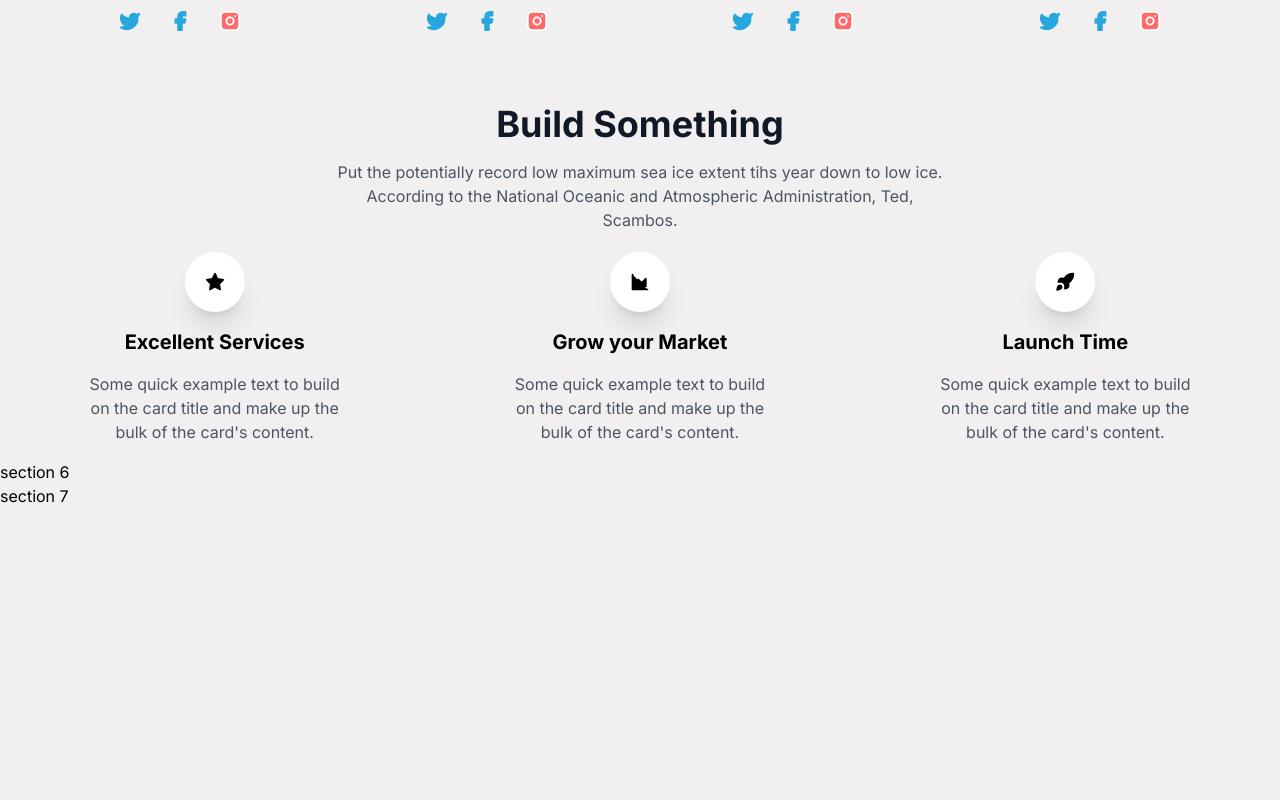
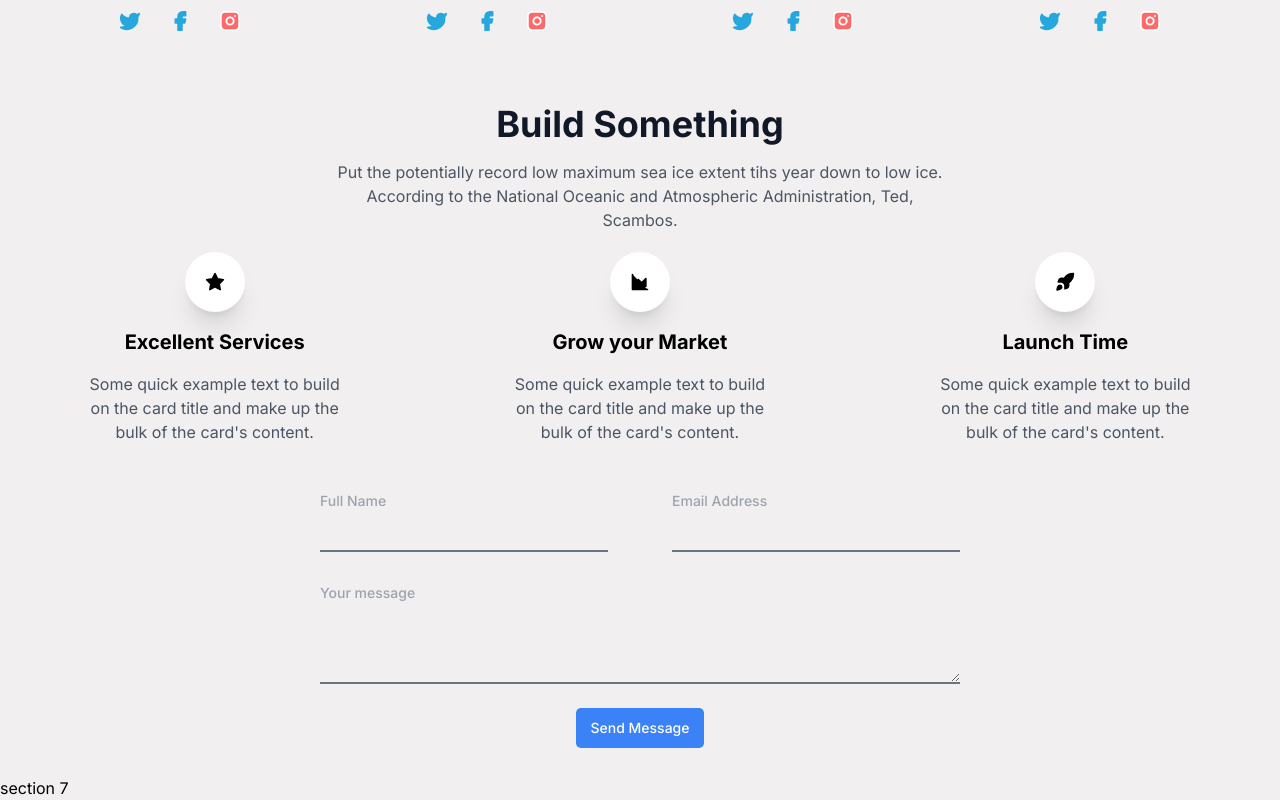
Before and after one commit to nelsonchege/creative_trim, a Next.js app: page / in a window 1280 px wide. Shown: the part 1893-2693 px from the top of the page. Before the commit the page ends 2401 px from the top, so only its background shows below. Built offline with nearby package versions, Linux system fonts and the light colour scheme.

Commit message:
adding the contact page

```diff
--- a/app/page.tsx
+++ b/app/page.tsx
@@ -1,4 +1,5 @@
 import Building from "@/components/Building";
+import Contact from "@/components/Contact";
 import Header from "@/components/Header";
 import Heros from "@/components/Heros";
 import Messaging from "@/components/Messaging";
@@ -10,10 +11,10 @@
     <>
       <Header />
       <Services />
-      <Messaging/>
-      <Heros/>
-      <Building/>
-      <div>section 6</div>
+      <Messaging />
+      <Heros />
+      <Building />
+      <Contact />
       <div>section 7</div>
     </>
   );
--- a/components/Building.tsx
+++ b/components/Building.tsx
@@ -15,7 +15,7 @@
           Administration, Ted, Scambos.
         </p>
       </div>
-      <div className="flex gap-7">
+      <div className="flex gap-7 flex-col sm:flex-row ">
         <BuildItem
           logo={<Star fill="black" size={20} />}
           title={"Excellent Services"}
--- /dev/null
+++ b/components/Contact.tsx
@@ -0,0 +1,14 @@
+import React from "react";
+import ContactForm from "./ContactForm";
+
+type Props = {};
+
+const Contact = (props: Props) => {
+  return (
+    <div className="w-full flex justify-center items-center py-7">
+      <ContactForm />
+    </div>
+  );
+};
+
+export default Contact;
--- /dev/null
+++ b/components/ContactForm.tsx
@@ -0,0 +1,45 @@
+"use client";
+
+import React from "react";
+import { Input } from "@/components/ui/input";
+import { Button } from "./ui/button";
+import { Textarea } from "./ui/textarea";
+import { Label } from "./ui/label";
+type Props = {};
+
+const ContactForm = (props: Props) => {
+  return (
+    <div className="w-5/6 sm:w-1/2 flex flex-col gap-3">
+      <div className="flex justify-between mb-4">
+        <div className="w-[45%]">
+          <Label htmlFor="full_name" className="text-gray-400">
+            Full Name
+          </Label>
+          <Input id="full_name" className="border-b-2 border-gray-500" />
+        </div>
+        <div className="w-[45%]">
+          <Label htmlFor="email_address" className="text-gray-400">
+            Email Address
+          </Label>
+          <Input id="email_address" className="border-b-2 border-gray-500" />
+        </div>
+      </div>
+      <div>
+        <Label htmlFor="message" className="text-gray-400">
+          Your message
+        </Label>
+        <Textarea
+          id="message"
+          className="border-b-2 border-gray-500"
+          cols={10}
+        />
+      </div>
+
+      <Button className="mt-3 bg-blue-500 hover:bg-blue-500 hover:shadow-2xl sm:w-1/5 self-center rounded-[5px] p-3 text-white transition duration-300 ease-in-out ">
+        Send Message
+      </Button>
+    </div>
+  );
+};
+
+export default ContactForm;
--- /dev/null
+++ b/components/ui/form.tsx
@@ -0,0 +1,176 @@
+import * as React from "react"
+import * as LabelPrimitive from "@radix-ui/react-label"
+import { Slot } from "@radix-ui/react-slot"
+import {
+  Controller,
+  ControllerProps,
+  FieldPath,
+  FieldValues,
+  FormProvider,
+  useFormContext,
+} from "react-hook-form"
+
+import { cn } from "@/lib/utils"
+import { Label } from "@/components/ui/label"
+
+const Form = FormProvider
+
+type FormFieldContextValue<
+  TFieldValues extends FieldValues = FieldValues,
+  TName extends FieldPath<TFieldValues> = FieldPath<TFieldValues>
+> = {
+  name: TName
+}
+
+const FormFieldContext = React.createContext<FormFieldContextValue>(
+  {} as FormFieldContextValue
+)
+
+const FormField = <
+  TFieldValues extends FieldValues = FieldValues,
+  TName extends FieldPath<TFieldValues> = FieldPath<TFieldValues>
+>({
+  ...props
+}: ControllerProps<TFieldValues, TName>) => {
+  return (
+    <FormFieldContext.Provider value={{ name: props.name }}>
+      <Controller {...props} />
+    </FormFieldContext.Provider>
+  )
+}
+
+const useFormField = () => {
+  const fieldContext = React.useContext(FormFieldContext)
+  const itemContext = React.useContext(FormItemContext)
+  const { getFieldState, formState } = useFormContext()
+
+  const fieldState = getFieldState(fieldContext.name, formState)
+
+  if (!fieldContext) {
+    throw new Error("useFormField should be used within <FormField>")
+  }
+
+  const { id } = itemContext
+
+  return {
+    id,
+    name: fieldContext.name,
+    formItemId: `${id}-form-item`,
+    formDescriptionId: `${id}-form-item-description`,
+    formMessageId: `${id}-form-item-message`,
+    ...fieldState,
+  }
+}
+
+type FormItemContextValue = {
+  id: string
+}
+
+const FormItemContext = React.createContext<FormItemContextValue>(
+  {} as FormItemContextValue
+)
+
+const FormItem = React.forwardRef<
+  HTMLDivElement,
+  React.HTMLAttributes<HTMLDivElement>
+>(({ className, ...props }, ref) => {
+  const id = React.useId()
+
+  return (
+    <FormItemContext.Provider value={{ id }}>
+      <div ref={ref} className={cn("space-y-2", className)} {...props} />
+    </FormItemContext.Provider>
+  )
+})
+FormItem.displayName = "FormItem"
+
+const FormLabel = React.forwardRef<
+  React.ElementRef<typeof LabelPrimitive.Root>,
+  React.ComponentPropsWithoutRef<typeof LabelPrimitive.Root>
+>(({ className, ...props }, ref) => {
+  const { error, formItemId } = useFormField()
+
+  return (
+    <Label
+      ref={ref}
+      className={cn(error && "text-destructive", className)}
+      htmlFor={formItemId}
+      {...props}
+    />
+  )
+})
+FormLabel.displayName = "FormLabel"
+
+const FormControl = React.forwardRef<
+  React.ElementRef<typeof Slot>,
+  React.ComponentPropsWithoutRef<typeof Slot>
+>(({ ...props }, ref) => {
+  const { error, formItemId, formDescriptionId, formMessageId } = useFormField()
+
+  return (
+    <Slot
+      ref={ref}
+      id={formItemId}
+      aria-describedby={
+        !error
+          ? `${formDescriptionId}`
+          : `${formDescriptionId} ${formMessageId}`
+      }
+      aria-invalid={!!error}
+      {...props}
+    />
+  )
+})
+FormControl.displayName = "FormControl"
+
+const FormDescription = React.forwardRef<
+  HTMLParagraphElement,
+  React.HTMLAttributes<HTMLParagraphElement>
+>(({ className, ...props }, ref) => {
+  const { formDescriptionId } = useFormField()
+
+  return (
+    <p
+      ref={ref}
+      id={formDescriptionId}
+      className={cn("text-sm text-muted-foreground", className)}
+      {...props}
+    />
+  )
+})
+FormDescription.displayName = "FormDescription"
+
+const FormMessage = React.forwardRef<
+  HTMLParagraphElement,
+  React.HTMLAttributes<HTMLParagraphElement>
+>(({ className, children, ...props }, ref) => {
+  const { error, formMessageId } = useFormField()
+  const body = error ? String(error?.message) : children
+
+  if (!body) {
+    return null
+  }
+
+  return (
+    <p
+      ref={ref}
+      id={formMessageId}
+      className={cn("text-sm font-medium text-destructive", className)}
+      {...props}
+    >
+      {body}
+    </p>
+  )
+})
+FormMessage.displayName = "FormMessage"
+
+export {
+  useFormField,
+  Form,
+  FormItem,
+  FormLabel,
+  FormControl,
+  FormDescription,
+  FormMessage,
+  FormField,
+}
--- /dev/null
+++ b/components/ui/input.tsx
@@ -0,0 +1,25 @@
+import * as React from "react"
+
+import { cn } from "@/lib/utils"
+
+export interface InputProps
+  extends React.InputHTMLAttributes<HTMLInputElement> {}
+
+const Input = React.forwardRef<HTMLInputElement, InputProps>(
+  ({ className, type, ...props }, ref) => {
+    return (
+      <input
+        type={type}
+        className={cn(
+          "flex h-10 w-full rounded-md  border-input bg-background px-3 py-2 text-sm ring-offset-background file:border-0 file:bg-transparent file:text-sm file:font-medium placeholder:text-muted-foreground focus-visible:outline-none focus-visible:ring-2 focus-visible:ring-ring focus-visible:ring-offset-2 disabled:cursor-not-allowed disabled:opacity-50",
+          className
+        )}
+        ref={ref}
+        {...props}
+      />
+    )
+  }
+)
+Input.displayName = "Input"
+
+export { Input }
--- /dev/null
+++ b/components/ui/label.tsx
@@ -0,0 +1,26 @@
+"use client"
+
+import * as React from "react"
+import * as LabelPrimitive from "@radix-ui/react-label"
+import { cva, type VariantProps } from "class-variance-authority"
+
+import { cn } from "@/lib/utils"
+
+const labelVariants = cva(
+  "text-sm font-medium leading-none peer-disabled:cursor-not-allowed peer-disabled:opacity-70"
+)
+
+const Label = React.forwardRef<
+  React.ElementRef<typeof LabelPrimitive.Root>,
+  React.ComponentPropsWithoutRef<typeof LabelPrimitive.Root> &
+    VariantProps<typeof labelVariants>
+>(({ className, ...props }, ref) => (
+  <LabelPrimitive.Root
+    ref={ref}
+    className={cn(labelVariants(), className)}
+    {...props}
+  />
+))
+Label.displayName = LabelPrimitive.Root.displayName
+
+export { Label }
--- /dev/null
+++ b/components/ui/textarea.tsx
@@ -0,0 +1,24 @@
+import * as React from "react"
+
+import { cn } from "@/lib/utils"
+
+export interface TextareaProps
+  extends React.TextareaHTMLAttributes<HTMLTextAreaElement> {}
+
+const Textarea = React.forwardRef<HTMLTextAreaElement, TextareaProps>(
+  ({ className, ...props }, ref) => {
+    return (
+      <textarea
+        className={cn(
+          "flex min-h-[80px] w-full rounded-md border-input bg-background px-3 py-2 text-sm ring-offset-background placeholder:text-muted-foreground focus-visible:outline-none focus-visible:ring-2 focus-visible:ring-ring focus-visible:ring-offset-2 disabled:cursor-not-allowed disabled:opacity-50",
+          className
+        )}
+        ref={ref}
+        {...props}
+      />
+    )
+  }
+)
+Textarea.displayName = "Textarea"
+
+export { Textarea }
--- a/package.json
+++ b/package.json
@@ -9,6 +9,8 @@
     "lint": "next lint"
   },
   "dependencies": {
+    "@hookform/resolvers": "^3.3.2",
+    "@radix-ui/react-label": "^2.0.2",
     "@radix-ui/react-slot": "^1.0.2",
     "class-variance-authority": "^0.7.0",
     "clsx": "^2.0.0",
@@ -16,8 +18,10 @@
     "next": "13.5.4",
     "react": "^18",
     "react-dom": "^18",
+    "react-hook-form": "^7.47.0",
     "tailwind-merge": "^1.14.0",
-    "tailwindcss-animate": "^1.0.7"
+    "tailwindcss-animate": "^1.0.7",
+    "zod": "^3.22.4"
   },
   "devDependencies": {
     "@types/node": "^20",
```
Also changed, not shown: 1 other file (tests, documents, lock files or other folders).
